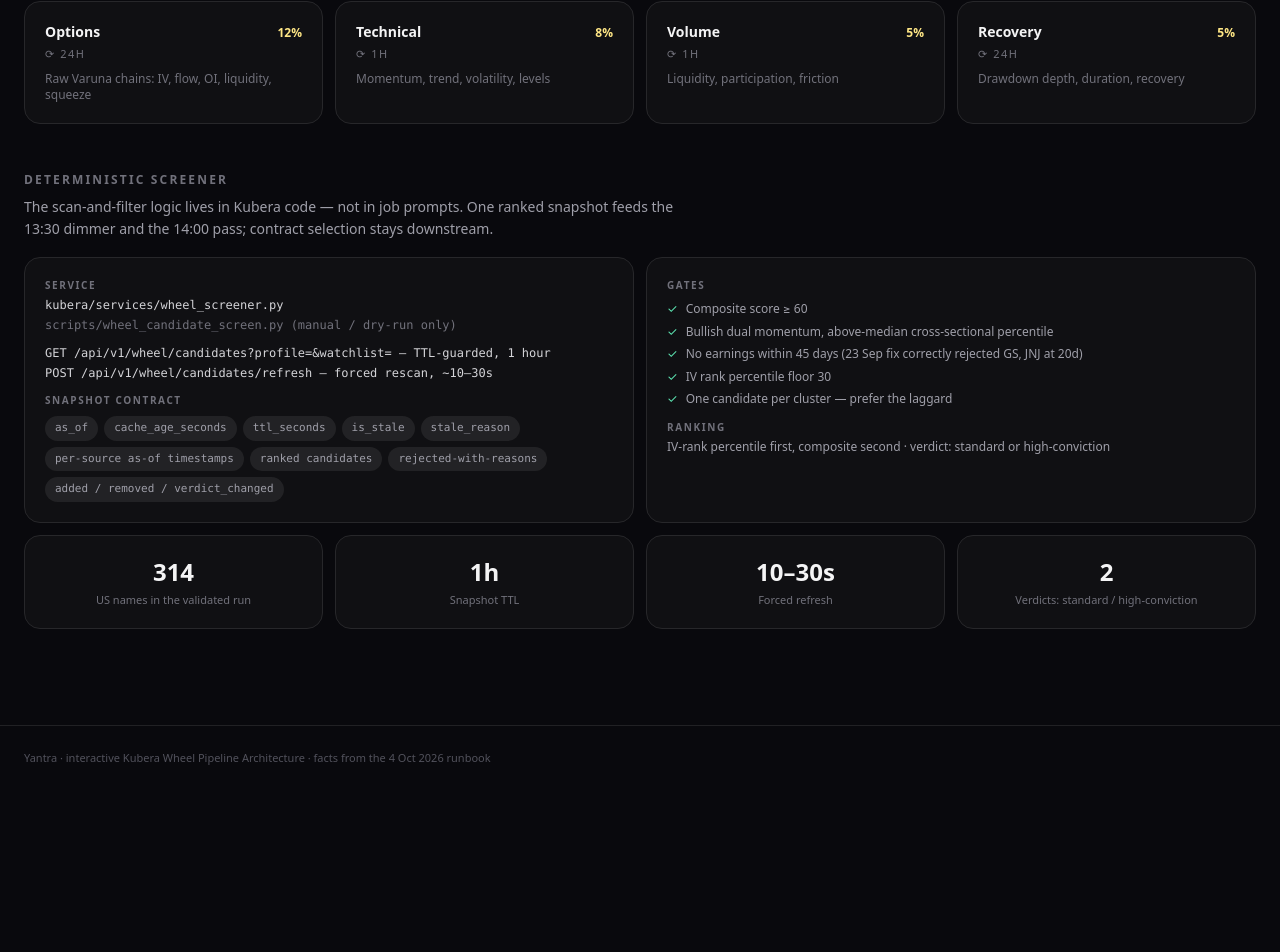
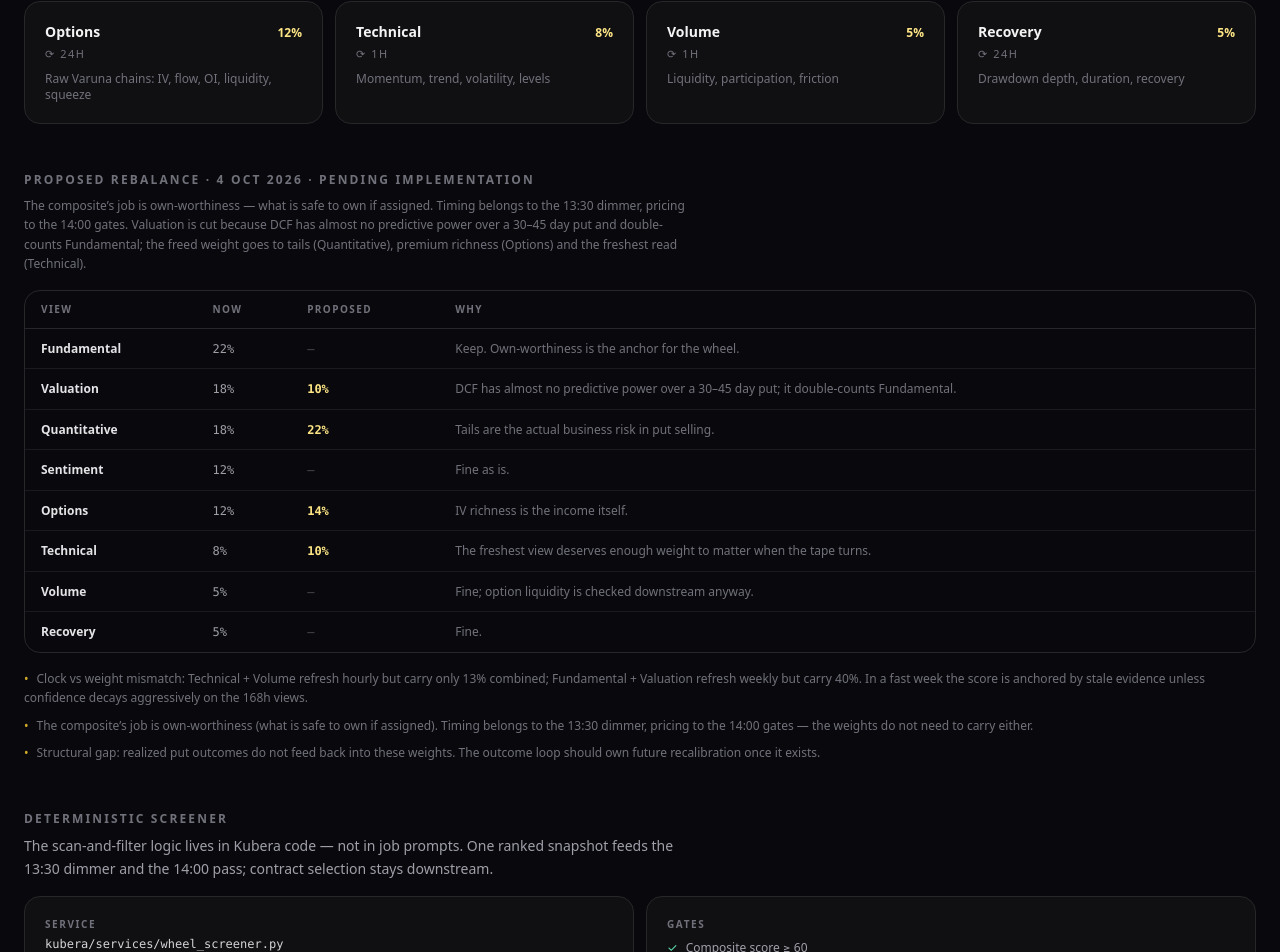
Before and after one commit to zonito/Yantra, a React (Vite) app: page /machinery in a window 1280 px wide. Shown: the part 877-1829 px from the top of the page. Before the commit the page ends 1668 px from the top, so only its background shows below. Built offline with nearby package versions, Linux system fonts and the light colour scheme.

Commit message:
Machinery: now-vs-proposed weight rebalance table with rationale

```diff
--- a/src/data/pipeline.ts
+++ b/src/data/pipeline.ts
@@ -373,6 +373,10 @@ export interface AgentView {
   weight: string;
   clock: string;
   detail: string;
+  /** proposed weight after the 4 Oct 2026 rebalance review; null = keep */
+  proposed: string | null;
+  /** one-line reason for the proposed change */
+  why: string;
 }
 
 export const sutradharaSteps: { n: string; title: string; body: string }[] = [
@@ -386,14 +390,21 @@ export const sutradharaSteps: { n: string; title: string; body: string }[] = [
 ];
 
 export const agentViews: AgentView[] = [
-  { name: 'Fundamental', weight: '22%', clock: '168h', detail: 'Growth, quality, balance sheet' },
-  { name: 'Valuation', weight: '18%', clock: '168h', detail: 'DCF, multiples, margin of safety' },
-  { name: 'Quantitative', weight: '18%', clock: '24h', detail: 'Risk-adjusted return, factors, tails' },
-  { name: 'Sentiment', weight: '12%', clock: '72h', detail: 'News, analysts, flows, transcripts' },
-  { name: 'Options', weight: '12%', clock: '24h', detail: 'Raw Varuna chains: IV, flow, OI, liquidity, squeeze' },
-  { name: 'Technical', weight: '8%', clock: '1h', detail: 'Momentum, trend, volatility, levels' },
-  { name: 'Volume', weight: '5%', clock: '1h', detail: 'Liquidity, participation, friction' },
-  { name: 'Recovery', weight: '5%', clock: '24h', detail: 'Drawdown depth, duration, recovery' },
+  { name: 'Fundamental', weight: '22%', clock: '168h', detail: 'Growth, quality, balance sheet', proposed: null, why: 'Keep. Own-worthiness is the anchor for the wheel.' },
+  { name: 'Valuation', weight: '18%', clock: '168h', detail: 'DCF, multiples, margin of safety', proposed: '10%', why: 'DCF has almost no predictive power over a 30–45 day put; it double-counts Fundamental.' },
+  { name: 'Quantitative', weight: '18%', clock: '24h', detail: 'Risk-adjusted return, factors, tails', proposed: '22%', why: 'Tails are the actual business risk in put selling.' },
+  { name: 'Sentiment', weight: '12%', clock: '72h', detail: 'News, analysts, flows, transcripts', proposed: null, why: 'Fine as is.' },
+  { name: 'Options', weight: '12%', clock: '24h', detail: 'Raw Varuna chains: IV, flow, OI, liquidity, squeeze', proposed: '14%', why: 'IV richness is the income itself.' },
+  { name: 'Technical', weight: '8%', clock: '1h', detail: 'Momentum, trend, volatility, levels', proposed: '10%', why: 'The freshest view deserves enough weight to matter when the tape turns.' },
+  { name: 'Volume', weight: '5%', clock: '1h', detail: 'Liquidity, participation, friction', proposed: null, why: 'Fine; option liquidity is checked downstream anyway.' },
+  { name: 'Recovery', weight: '5%', clock: '24h', detail: 'Drawdown depth, duration, recovery', proposed: null, why: 'Fine.' },
+];
+
+/** 4 Oct 2026 rebalance review notes (proposed, not yet implemented) */
+export const rebalanceNotes = [
+  'Clock vs weight mismatch: Technical + Volume refresh hourly but carry only 13% combined; Fundamental + Valuation refresh weekly but carry 40%. In a fast week the score is anchored by stale evidence unless confidence decays aggressively on the 168h views.',
+  'The composite’s job is own-worthiness (what is safe to own if assigned). Timing belongs to the 13:30 dimmer, pricing to the 14:00 gates — the weights do not need to carry either.',
+  'Structural gap: realized put outcomes do not feed back into these weights. The outcome loop should own future recalibration once it exists.',
 ];
 
 export const screenerFacts = {
--- a/src/pages/Machinery.tsx
+++ b/src/pages/Machinery.tsx
@@ -1,5 +1,5 @@
 import { motion } from 'framer-motion'
-import { agentViews, screenerFacts, sutradharaSteps } from '../data/pipeline'
+import { agentViews, rebalanceNotes, screenerFacts, sutradharaSteps } from '../data/pipeline'
 import { Breadcrumb } from '../components/Layout'
 
 export default function Machinery() {
@@ -59,6 +59,52 @@ export default function Machinery() {
       </div>
 
       <h2 className="mt-12 text-xs font-semibold uppercase tracking-[0.18em] text-zinc-500">
+        Proposed rebalance · 4 Oct 2026 · pending implementation
+      </h2>
+      <p className="mt-2 max-w-2xl text-xs leading-relaxed text-zinc-500">
+        The composite’s job is own-worthiness — what is safe to own if assigned. Timing belongs
+        to the 13:30 dimmer, pricing to the 14:00 gates. Valuation is cut because DCF has almost
+        no predictive power over a 30–45 day put and double-counts Fundamental; the freed weight
+        goes to tails (Quantitative), premium richness (Options) and the freshest read (Technical).
+      </p>
+      <div className="mt-4 overflow-x-auto rounded-2xl border border-zinc-800">
+        <table className="w-full min-w-[560px] text-left text-xs">
+          <thead>
+            <tr className="border-b border-zinc-800 text-[10px] uppercase tracking-[0.14em] text-zinc-500">
+              <th className="px-4 py-3 font-semibold">View</th>
+              <th className="px-4 py-3 font-semibold">Now</th>
+              <th className="px-4 py-3 font-semibold">Proposed</th>
+              <th className="px-4 py-3 font-semibold">Why</th>
+            </tr>
+          </thead>
+          <tbody>
+            {agentViews.map((a) => (
+              <tr key={a.name} className="border-b border-zinc-800/60 last:border-0">
+                <td className="px-4 py-2.5 font-semibold text-zinc-200">{a.name}</td>
+                <td className="px-4 py-2.5 font-mono text-zinc-400">{a.weight}</td>
+                <td className="px-4 py-2.5 font-mono">
+                  {a.proposed ? (
+                    <span className="font-semibold text-amber-200">{a.proposed}</span>
+                  ) : (
+                    <span className="text-zinc-600">—</span>
+                  )}
+                </td>
+                <td className="px-4 py-2.5 leading-relaxed text-zinc-500">{a.why}</td>
+              </tr>
+            ))}
+          </tbody>
+        </table>
+      </div>
+      <ul className="mt-4 space-y-2">
+        {rebalanceNotes.map((n) => (
+          <li key={n.slice(0, 24)} className="text-xs leading-relaxed text-zinc-500">
+            <span className="mr-2 text-amber-300/80">•</span>
+            {n}
+          </li>
+        ))}
+      </ul>
+
+      <h2 className="mt-12 text-xs font-semibold uppercase tracking-[0.18em] text-zinc-500">
         Deterministic screener
       </h2>
       <p className="mt-2 max-w-2xl text-sm leading-relaxed text-zinc-400">
```
